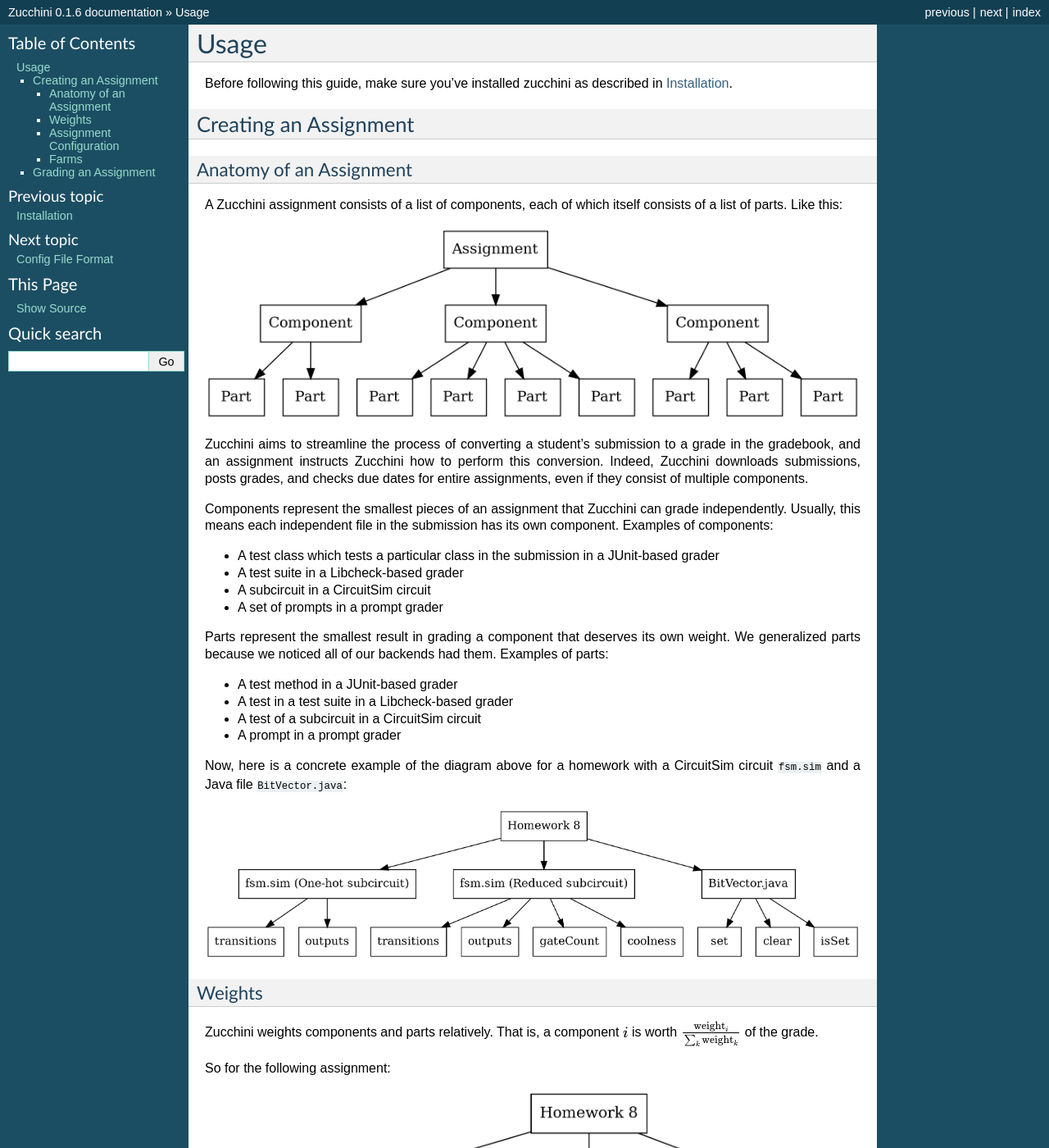
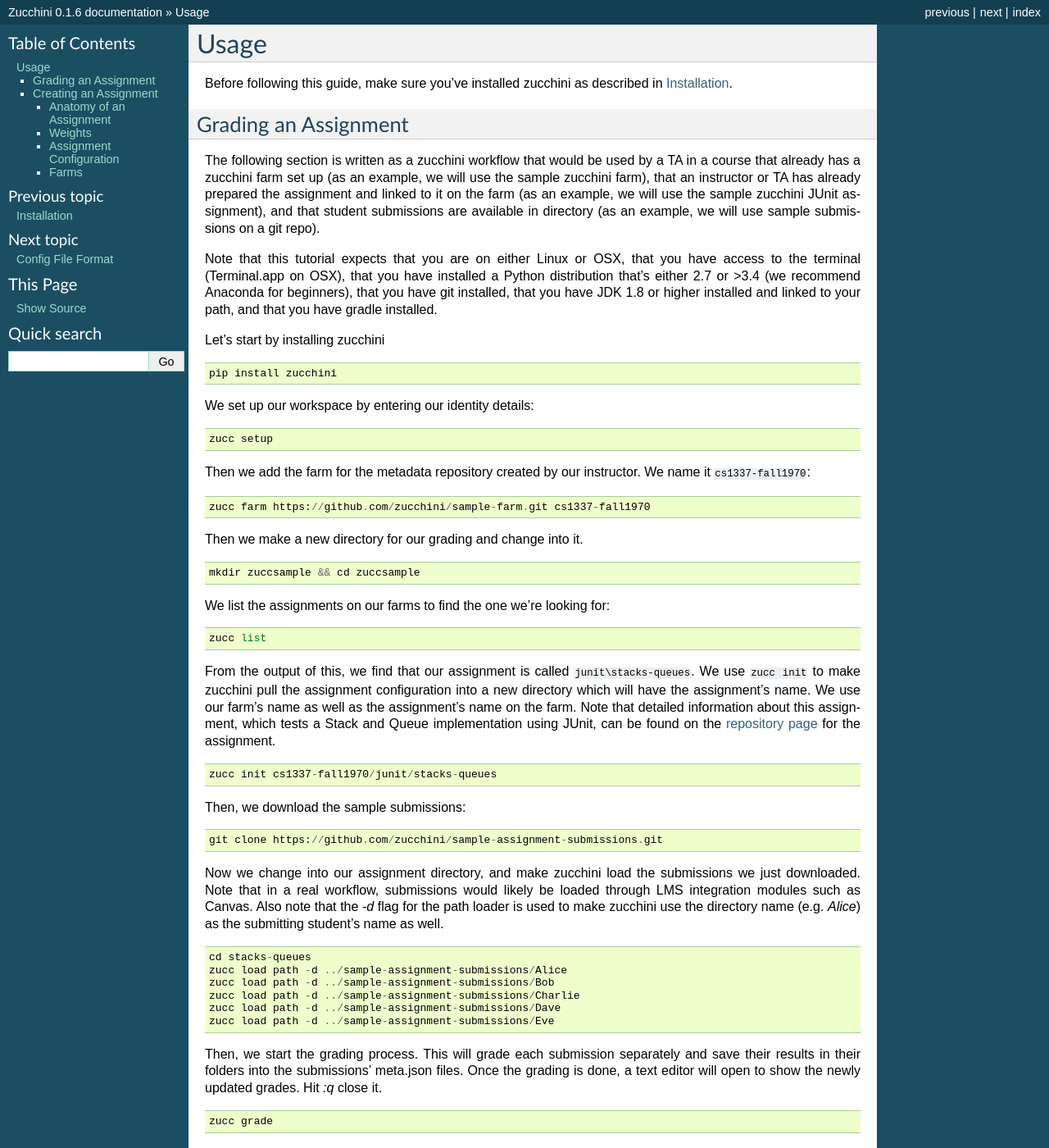
Before and after one commit to zucchini/zucchini, a Sphinx documentation site: the page built from docs/usage.rst, in a window 1280 px wide and 1400 px high. Shown: the whole window at 82% size. Built offline with Sphinx 7.4.7, drawn with Linux system fonts in a browser that asks for light colours; pages that are not in the unit, such as notebooks, are missing from menus; some of the changed text lies outside the part shown.

Commit message:
Update usage.rst

```diff
--- a/docs/usage.rst
+++ b/docs/usage.rst
@@ -4,6 +4,106 @@
 
 Before following this guide, make sure you've installed zucchini as
 described in :doc:`installation`.
+
+---------------------
+Grading an Assignment
+---------------------
+
+The following section is written as a zucchini workflow that would be used
+by a TA in a course that already has a zucchini farm set up (as an example,
+we will use the sample zucchini farm), that an instructor or TA has already
+prepared the assignment and linked to it on the farm (as an example, we will
+use the sample zucchini JUnit assignment), and that student submissions are
+available in directory (as an example, we will use sample submissions on a
+git repo).
+
+Note that this tutorial expects that you are on either Linux or OSX, that you
+have access to the terminal (Terminal.app on OSX), that you have installed a
+Python distribution that's either 2.7 or >3.4 (we recommend Anaconda for
+beginners), that you have git installed, that you have JDK 1.8 or higher
+installed and linked to your path, and that you have gradle installed.
+
+Let’s start by installing zucchini
+
+::
+
+    pip install zucchini
+
+We set up our workspace by entering our identity details:
+
+::
+
+    zucc setup
+
+Then we add the farm for the metadata repository created by our
+instructor. We name it ``cs1337-fall1970``:
+
+::
+
+    zucc farm https://github.com/zucchini/sample-farm.git cs1337-fall1970
+
+Then we make a new directory for our grading and change into it.
+
+::
+
+    mkdir zuccsample && cd zuccsample
+
+We list the assignments on our farms to find the one we’re looking for:
+
+::
+
+    zucc list
+
+From the output of this, we find that our assignment is called ``junit\stacks-queues``.
+We use ``zucc init`` to make zucchini pull the assignment configuration into a new
+directory which will have the assignment's name. We use our farm’s name as well as the
+assignment’s name on the farm. Note that detailed information about this assignment,
+which tests a Stack and Queue implementation using JUnit, can be found on the `repository
+page <https://github.com/zucchini/sample-assignment>`_ for the assignment.
+
+::
+
+    zucc init cs1337-fall1970/junit/stacks-queues
+
+Then, we download the sample submissions:
+
+::
+
+    git clone https://github.com/zucchini/sample-assignment-submissions.git
+
+Now we change into our assignment directory, and make zucchini load the submissions
+we just downloaded. Note that in a real workflow, submissions would likely be loaded
+through LMS integration modules such as Canvas. Also note that the `-d` flag for the
+path loader is used to make zucchini use the directory name (e.g. `Alice`) as the
+submitting student's name as well.
+
+::
+
+    cd stacks-queues
+    zucc load path -d ../sample-assignment-submissions/Alice
+    zucc load path -d ../sample-assignment-submissions/Bob
+    zucc load path -d ../sample-assignment-submissions/Charlie
+    zucc load path -d ../sample-assignment-submissions/Dave
+    zucc load path -d ../sample-assignment-submissions/Eve
+
+Then, we start the grading process. This will grade each submission separately and
+save their results in their folders into the submissions' meta.json files. Once the
+grading is done, a text editor will open to show the newly updated grades. Hit `:q`
+close it.
+
+::
+
+    zucc grade
+
+Now that we’re done grading, we want to exports the grades our students received. Note
+that in a real workflow, this would also likely be done through LMS integration modules
+such as Canvas, which allow for grades to be saved directly onto students' accounts.
+
+::
+
+    zucc export csv > grades.csv
+
+And we’re done! The grades can be found in the CSV file.
 
 ----------------------
 Creating an Assignment
```
Also changed, not shown: other parts of docs/usage.rst (+0 -70 lines).
